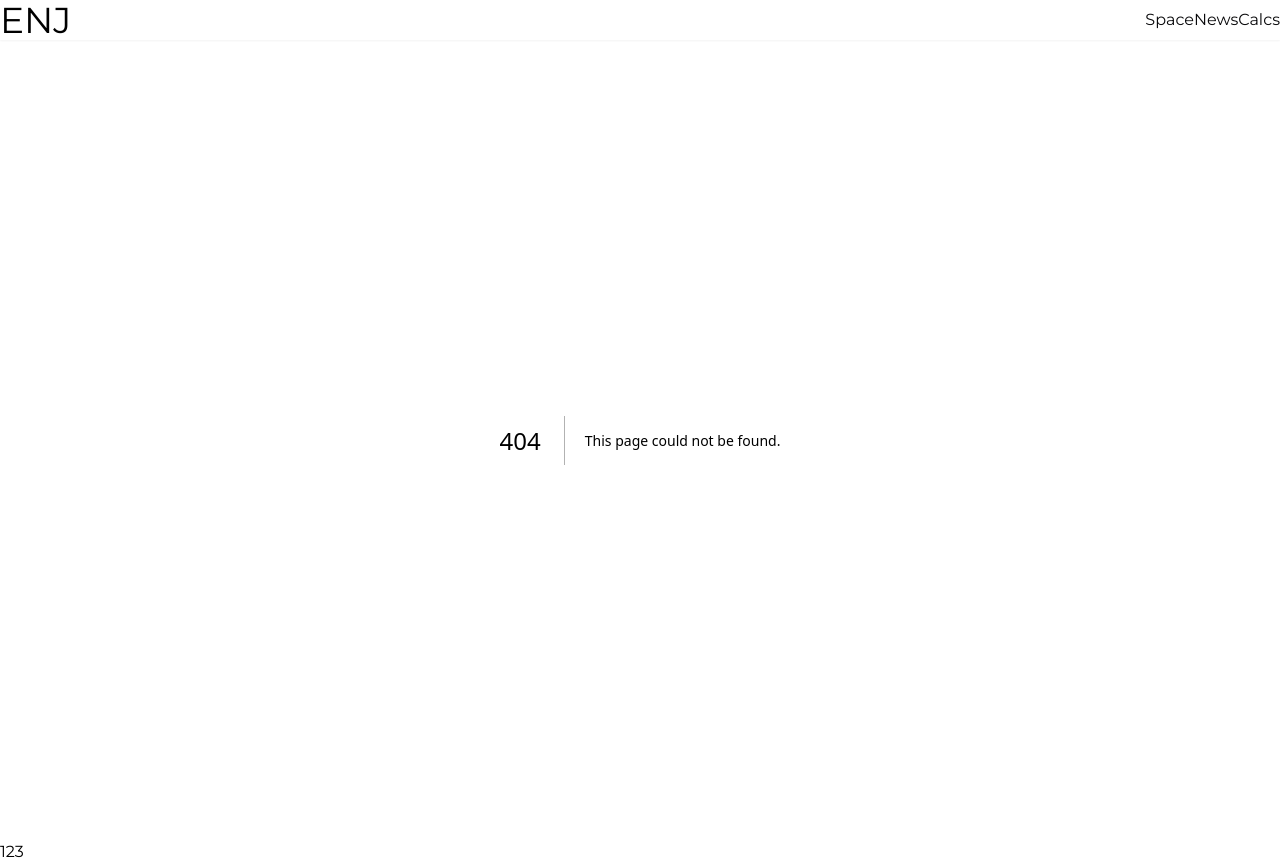
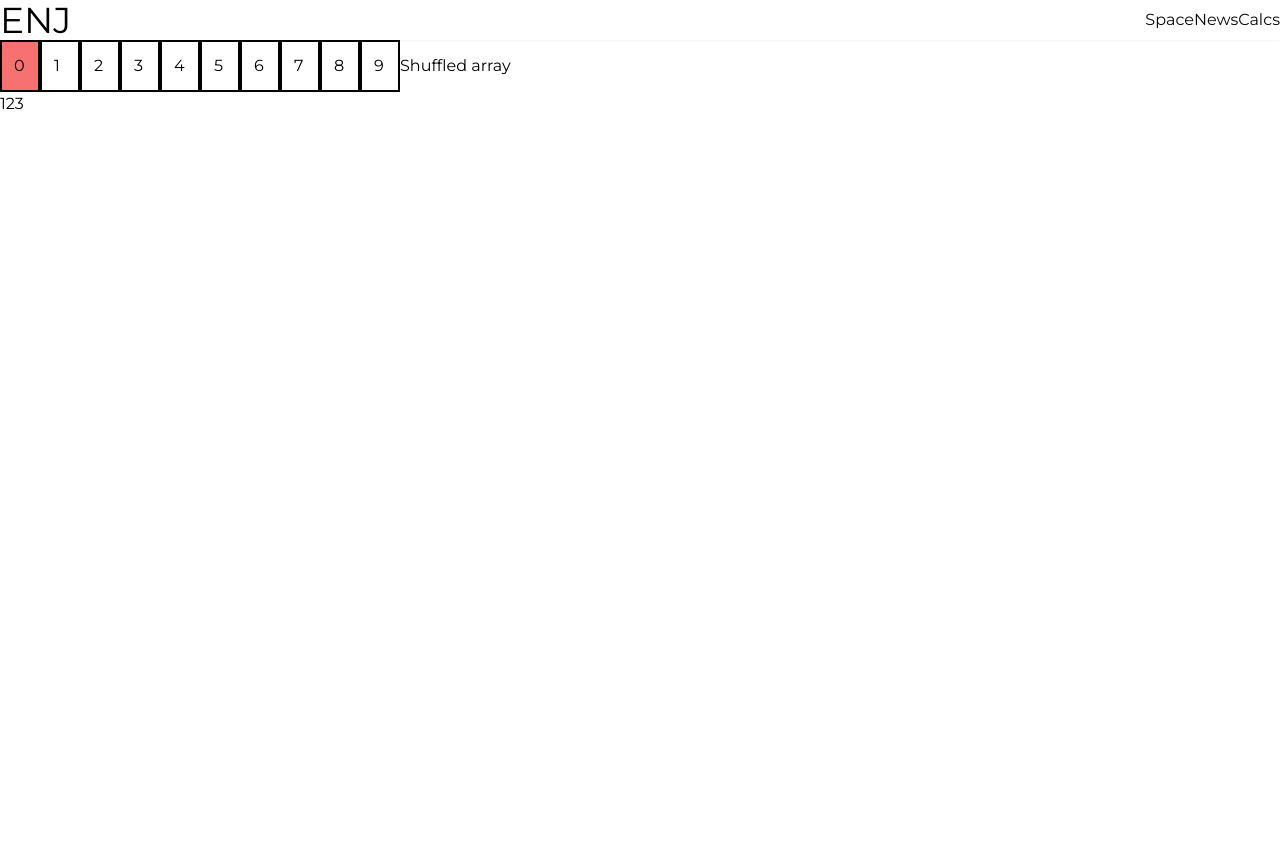
Before and after one commit to EnjSadman/webportal, a Next.js app: page /calcs/searchMethods in a window 1280 px wide. Before the commit this address had no page. After the commit the page ends 800 px from the top, so only its background shows below. Built offline with nearby package versions, Linux system fonts and the light colour scheme.

Commit message:
cleaning stuff

```diff
--- a/app/calcs/misc/page.tsx
+++ b/app/calcs/misc/page.tsx
@@ -1,6 +1,6 @@
 import { CalculateBlock } from "@/app/components/CalculateBlock";
-import factorial from "@/app/components/functions/factorial";
-import { fibonacci } from "@/app/components/functions/fibonacci";
+import { factorial } from "@/app/lib/functions/math/factorial";
+import { fibonacci } from "@/app/lib/functions/math/fibonacci";
 import LogFunc from "@/app/lib/LogFunc";
 
 export default function MiscCalc() {
--- a/app/calcs/page.tsx
+++ b/app/calcs/page.tsx
@@ -18,6 +18,11 @@ export default function CalcMain() {
         path={'/calcs/misc'}
         type={NAV_LINK_TYPE.regular}
       />
+      <NavLink
+        text={'Search methods'}
+        path={'/calcs/searchMethods'}
+        type={NAV_LINK_TYPE.regular}
+      />
       </div>
     </main>
   )
--- /dev/null
+++ b/app/calcs/searchMethods/page.tsx
@@ -0,0 +1,52 @@
+"use client"
+
+import { randomizeArrayPositions } from "@/app/lib/functions/math/randomizeArrayPositions";
+import { useState } from "react";
+
+const BASE_ARRAY_SIZE = 10;
+const BASE_ARRAY = Array.from({ length: BASE_ARRAY_SIZE }, (_, i) => i);
+
+export default function SearchMethods() {
+  const [exampleArray, setExampleArray] = useState(BASE_ARRAY);
+  const [shuffledArray, setShuffledArray] = useState(false)
+  const [selectedElement, setSelectedElement] = useState(0);
+
+
+  return (
+    <div>
+
+      <div className="flex">
+        {exampleArray.map((el, index) => (
+          <div
+            className={`${(index === selectedElement) ? "bg-red-400": ""} w-10 p-3 border-2 border-black cursor-pointer`}
+            key={index}
+            onClick={() => {
+              setSelectedElement(index);
+            }}
+          >
+            {el}
+          </div>
+        ))}
+        <button
+          onClick={() => {
+            setShuffledArray(!shuffledArray);
+            if (shuffledArray) {
+              setExampleArray(BASE_ARRAY);
+            } else {
+              setExampleArray(randomizeArrayPositions(exampleArray));
+            }
+          }}
+        >
+            {
+              (shuffledArray)
+              ? "Sorted array"
+              : "Shuffled array"
+            }
+        </button>
+      </div>
+      <div>
+
+      </div>
+    </div>
+  )
+}
--- /dev/null
+++ b/app/components/Blocks/SearchBlock.tsx
@@ -0,0 +1,21 @@
+"use client"
+
+interface Props {
+  array: number[],
+  searchedElement: number,
+  func: (arg : number[], element: number) => number
+}
+
+export function SearchBlock({array,searchedElement, func} : Props) {
+  return(
+    <div>
+      <button
+        onClick={() => {
+          func(array, searchedElement)
+        }}
+      >
+
+      </button>
+    </div>
+  )
+}
--- a/app/components/functions/factorial.ts
+++ b/app/lib/functions/math/factorial.ts
@@ -1,7 +1,10 @@
 "use client"
 
-export default function factorial(n : number) : number {
+export function factorial(n : number) : number {
   const number = Math.round(n)
+  if (number === 0) {
+    return 1;
+  }
   if (number > 1) {
     return number * factorial(number - 1);
   } else {
--- /dev/null
+++ b/app/lib/functions/math/randomizeArrayPositions.ts
@@ -0,0 +1,9 @@
+export function randomizeArrayPositions(arr : number[]) {
+  const array = [...arr];
+  for (let i = array.length - 1; i > 0; i--) {
+    const j = Math.floor(Math.random() * (i + 1));
+    [array[i], array[j]] = [array[j], array[i]];
+  }
+
+  return array
+}
```
Also changed, not shown: app/lib/functions/math/fibonacci.ts (renamed from app/components/functions/fibonacci.ts), 2 other files (tests, documents, lock files or other folders). Lines whose indentation alone changed are shown as unchanged.
